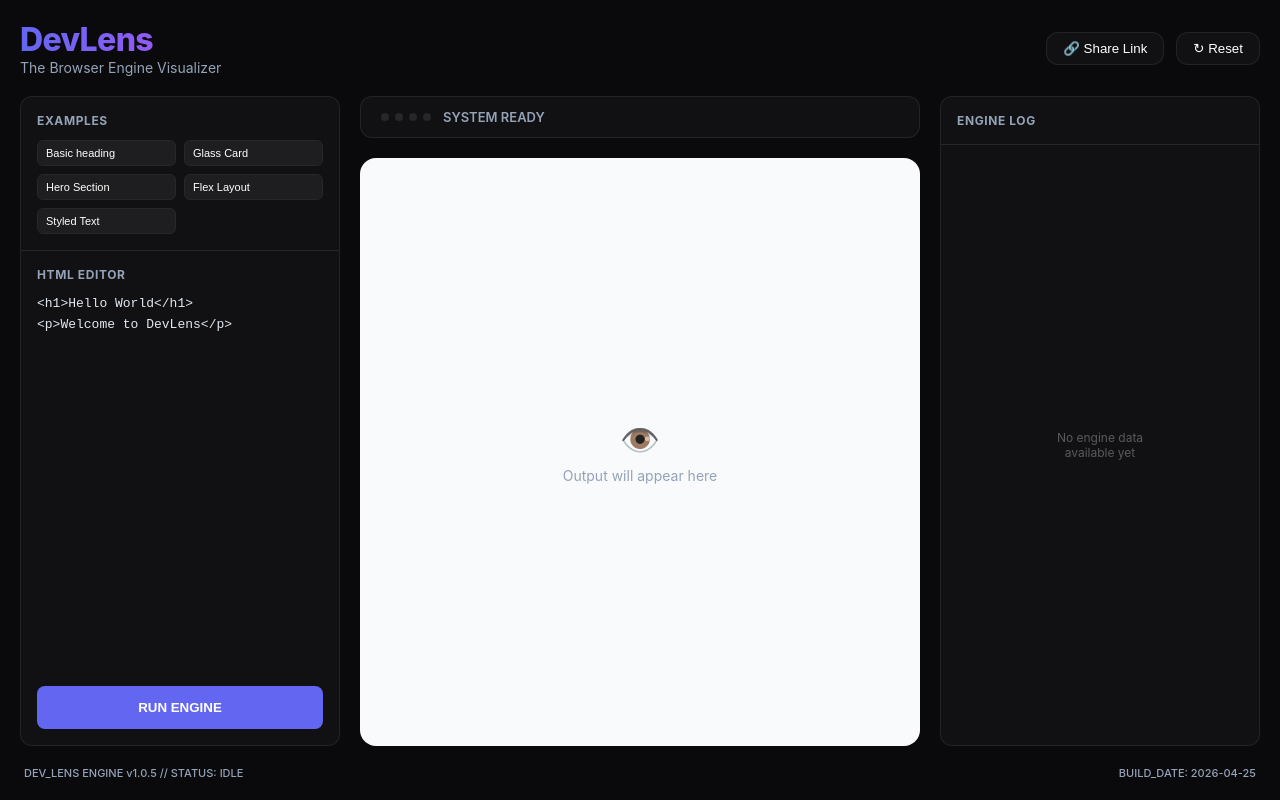
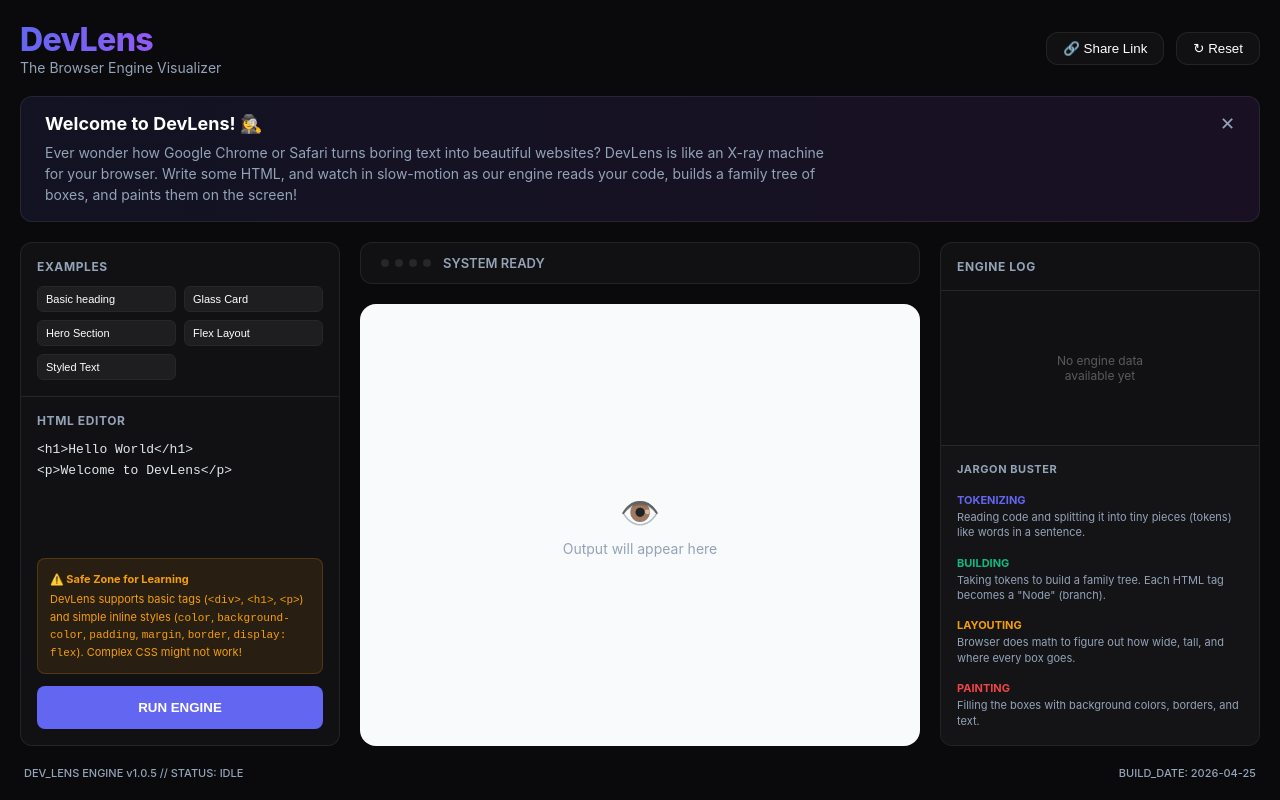
Before and after one commit to CoderKavyaG/DevLens, a React (Vite) app: page / in a window 1280 px wide. Built offline with nearby package versions, Linux system fonts and the light colour scheme.

Commit message:
feat: educational pivot phase 1 - onboarding, safe zone, and jargon buster

```diff
--- a/src/components/Visualizer.tsx
+++ b/src/components/Visualizer.tsx
@@ -27,6 +27,7 @@ export default function Visualizer() {
     const [autoplaySpeed, setAutoplaySpeed] = useState(400)
     const [phase, setPhase] = useState<Phase>('idle')
     const [showCopyFeedback, setShowCopyFeedback] = useState(false)
+    const [showOnboarding, setShowOnboarding] = useState(true)
     const [hoveredBox, setHoveredBox] = useState<LayoutBox | null>(null)
     const [selectedBox, setSelectedBox] = useState<LayoutBox | null>(null)
     const canvasRef = useRef<HTMLCanvasElement>(null)
@@ -301,6 +302,20 @@ export default function Visualizer() {
                 </div>
             </header>
 
+            {/* ONBOARDING BANNER */}
+            {showOnboarding && (
+                <div style={{ background: 'linear-gradient(to right, rgba(99, 102, 241, 0.1), rgba(168, 85, 247, 0.1))', border: '1px solid var(--glass-border)', borderRadius: 12, padding: '16px 24px', display: 'flex', justifyContent: 'space-between', alignItems: 'flex-start', animation: 'fadeIn 0.4s ease-out' }}>
+                    <div>
+                        <h2 style={{ fontSize: 18, fontWeight: 700, color: 'white', marginBottom: 8 }}>Welcome to DevLens! 🕵️‍♀️</h2>
+                        <p style={{ color: 'var(--text-secondary)', fontSize: 14, lineHeight: 1.5, maxWidth: 800 }}>
+                            Ever wonder how Google Chrome or Safari turns boring text into beautiful websites? DevLens is like an X-ray machine for your browser.
+                            Write some HTML, and watch in slow-motion as our engine reads your code, builds a family tree of boxes, and paints them on the screen!
+                        </p>
+                    </div>
+                    <button onClick={() => setShowOnboarding(false)} style={{ background: 'transparent', border: 'none', color: 'var(--text-secondary)', cursor: 'pointer', fontSize: 18 }}>✕</button>
+                </div>
+            )}
+
             <div style={{ display: 'grid', gridTemplateColumns: '320px 1fr 320px', gap: 20, flex: 1, minHeight: 0 }}>
 
                 <div className="glass-panel" style={{ display: 'flex', flexDirection: 'column', overflow: 'hidden' }}>
@@ -326,6 +341,10 @@ export default function Visualizer() {
                             spellCheck={false}
                             style={{ flex: 1, width: '100%', background: 'transparent', border: 'none', color: '#e2e8f0', fontFamily: 'var(--font-mono)', fontSize: 13, resize: 'none', outline: 'none', lineHeight: 1.6 }}
                         />
+                        <div style={{ background: 'rgba(245, 158, 11, 0.1)', border: '1px solid rgba(245, 158, 11, 0.2)', borderRadius: 8, padding: 12, fontSize: 11, color: 'var(--warning)', lineHeight: 1.5 }}>
+                            <strong style={{ display: 'block', marginBottom: 4 }}>⚠️ Safe Zone for Learning</strong>
+                            DevLens supports basic tags (<code>&lt;div&gt;</code>, <code>&lt;h1&gt;</code>, <code>&lt;p&gt;</code>) and simple inline styles (<code>color</code>, <code>background-color</code>, <code>padding</code>, <code>margin</code>, <code>border</code>, <code>display: flex</code>). Complex CSS might not work!
+                        </div>
                         <button
                             onClick={run}
                             style={{ width: '100%', padding: '14px', background: 'var(--accent)', color: 'white', border: 'none', borderRadius: 8, fontWeight: 700, cursor: 'pointer' }}
@@ -453,6 +472,29 @@ export default function Visualizer() {
                             </div>
                         </div>
                     )}
+
+                    {/* JARGON BUSTER GLOSSARY */}
+                    <div style={{ padding: 16, borderTop: '1px solid var(--border)', background: 'var(--bg-secondary)' }}>
+                        <h3 style={{ fontSize: 11, fontWeight: 700, color: 'var(--text-secondary)', textTransform: 'uppercase', marginBottom: 12, letterSpacing: '0.05em' }}>Jargon Buster</h3>
+                        <div style={{ display: 'flex', flexDirection: 'column', gap: 10 }}>
+                            <div>
+                                <span style={{ fontSize: 11, fontWeight: 700, color: 'var(--accent)' }}>TOKENIZING</span>
+                                <p style={{ fontSize: 11, color: 'var(--text-secondary)', marginTop: 2, lineHeight: 1.4 }}>Reading code and splitting it into tiny pieces (tokens) like words in a sentence.</p>
+                            </div>
+                            <div>
+                                <span style={{ fontSize: 11, fontWeight: 700, color: 'var(--success)' }}>BUILDING</span>
+                                <p style={{ fontSize: 11, color: 'var(--text-secondary)', marginTop: 2, lineHeight: 1.4 }}>Taking tokens to build a family tree. Each HTML tag becomes a "Node" (branch).</p>
+                            </div>
+                            <div>
+                                <span style={{ fontSize: 11, fontWeight: 700, color: 'var(--warning)' }}>LAYOUTING</span>
+                                <p style={{ fontSize: 11, color: 'var(--text-secondary)', marginTop: 2, lineHeight: 1.4 }}>Browser does math to figure out how wide, tall, and where every box goes.</p>
+                            </div>
+                            <div>
+                                <span style={{ fontSize: 11, fontWeight: 700, color: 'var(--error)' }}>PAINTING</span>
+                                <p style={{ fontSize: 11, color: 'var(--text-secondary)', marginTop: 2, lineHeight: 1.4 }}>Filling the boxes with background colors, borders, and text.</p>
+                            </div>
+                        </div>
+                    </div>
                 </div>
 
             </div>
```
